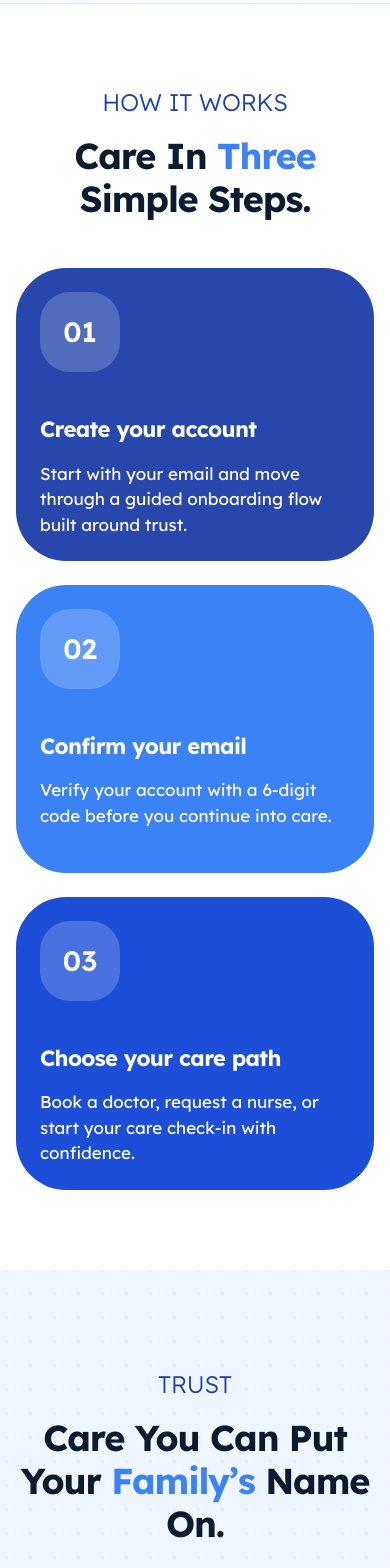
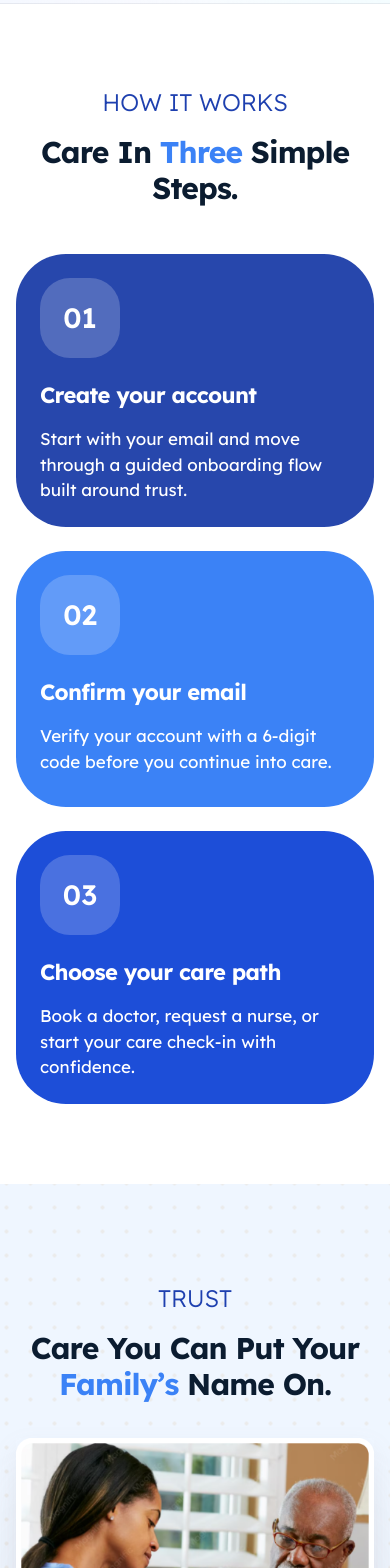
Before and after one commit to akordonald15-hue/telehealthapp-frontend, a Next.js app: page / in a window 390 px wide. Shown: the part 1820-3388 px from the top of the page. Built offline with nearby package versions, Linux system fonts and the light colour scheme.

Commit message:
fix(marketing): responsive fixes for section headings, technology pills, and trust cards

```diff
--- a/src/components/marketing/get-started-section.tsx
+++ b/src/components/marketing/get-started-section.tsx
@@ -38,7 +38,7 @@ export function GetStartedSection() {
           <div className="relative z-10">
             <h2
               id="get-started-heading"
-              className="whitespace-pre-line font-heading text-[clamp(2.25rem,4vw,3.8125rem)] font-bold leading-[1.2] tracking-normal text-white md:max-lg:text-[3.8125rem]"
+              className="whitespace-pre-line font-heading text-[clamp(1.875rem,4vw,3.8125rem)] font-bold leading-[1.2] tracking-normal text-white md:max-lg:text-[clamp(2.75rem,7.4vw,3.8125rem)] lg:text-[clamp(3.5625rem,4vw,3.8125rem)]"
             >
               {getStartedCta.heading}
             </h2>
@@ -89,7 +89,7 @@ export function GetStartedSection() {
             width={1745}
             height={917}
             sizes="100vw"
-            className="relative h-auto w-full object-cover md:absolute md:inset-0 md:h-full md:w-full md:max-lg:left-1/22 md:max-lg:top-1/2 md:max-lg:h-auto md:max-lg:w-[170%] md:max-lg:max-w-none md:max-lg:-translate-x-[45%] md:max-lg:-translate-y-1/2 md:max-lg:object-contain"
+            className="relative h-auto w-full object-cover md:absolute md:left-1/2 md:top-1/2 md:w-[170%] md:max-w-none md:-translate-x-1/2 md:-translate-y-1/2 md:object-contain"
           />
         </div>
       </div>
--- a/src/components/marketing/how-it-works-section.tsx
+++ b/src/components/marketing/how-it-works-section.tsx
@@ -37,7 +37,7 @@ export function HowItWorksSection() {
           </p>
           <h2
             id="how-it-works-heading"
-            className="mx-auto max-w-[42.5rem] font-heading text-[clamp(2.25rem,4vw,3.4375rem)] font-bold leading-[1.2] tracking-normal text-ink"
+            className="mx-auto max-w-[42.5rem] font-heading text-[clamp(1.875rem,4vw,3.4375rem)] font-bold leading-[1.2] tracking-normal text-ink md:max-lg:text-[clamp(2.75rem,7.4vw,3.4375rem)] lg:text-[3.4375rem]"
           >
             Care In <span className="text-accent-strong">Three</span> Simple Steps.
           </h2>
@@ -48,7 +48,7 @@ export function HowItWorksSection() {
             {howItWorksSteps.map((step, idx) => (
               <li
                 key={step.num}
-                className={`relative overflow-hidden rounded-[3.125rem] ${step.fill} min-h-[clamp(18rem,48vw,26rem)] md:aspect-[774/739] ${step.num === "03" ? "lg:col-span-2 lg:aspect-[1415/739]" : ""}`}
+                className={`relative overflow-hidden rounded-[3.125rem] ${step.fill} min-h-[16rem] md:aspect-[774/739] ${step.num === "03" ? "lg:col-span-2 lg:aspect-[1415/739]" : "lg:aspect-[694/739]"}`}
               >
                 <div className="pointer-events-none absolute inset-0 z-0 hidden md:block">
                   <Image
@@ -80,9 +80,9 @@ export function HowItWorksSection() {
                     </>
                   )}
                 </div>
-                <div className="relative z-10 flex flex-col gap-[2.75rem] p-6 sm:p-8 lg:p-[2.75rem] lg:pt-[5.0625rem]">
-                  <span className="grid h-20 w-20 place-items-center rounded-[1.875rem] bg-white/20 text-white lg:h-[6.25rem] lg:w-[6.25rem] lg:rounded-[2.5rem]">
-                    <span className="text-[1.75rem] font-semibold leading-none lg:text-[2.1875rem]">
+                <div className="relative z-10 flex flex-col gap-6 p-6 sm:p-8 lg:gap-[2.75rem] lg:p-[2.75rem] lg:pt-[5.0625rem]">
+                  <span className="grid h-20 w-20 place-items-center rounded-[1.875rem] bg-white/20 text-white md:h-[6.25rem] md:w-[6.25rem] md:rounded-[2.5rem] lg:h-[6.25rem] lg:w-[6.25rem] lg:rounded-[2.5rem]">
+                    <span className="text-[1.75rem] font-semibold leading-none md:text-[2.1875rem] lg:text-[2.1875rem]">
                       {step.num}
                   </span>
                   </span>
--- a/src/components/marketing/technology-section.tsx
+++ b/src/components/marketing/technology-section.tsx
@@ -12,7 +12,7 @@ const pillWidths = ["lg:w-[35.75rem]", "lg:w-[49.375rem]", "lg:w-[42rem]", "lg:w
 
 const pillOffsetsMd = ["md:ml-0", "md:ml-[0.125rem]", "md:ml-[0.125rem]", "md:ml-[-0.75rem]"];
 
-const pillWidthsMd = ["md:w-[35.75rem]", "md:w-[49.375rem]", "md:w-[42rem]", "md:w-[50.4375rem]"];
+
 
 export function TechnologySection() {
   return (
@@ -48,7 +48,7 @@ export function TechnologySection() {
           <div className="relative z-10">
             <h2
               id="technology-heading"
-              className="font-heading text-[clamp(2.25rem,4vw,3.8125rem)] font-bold leading-[1.2] tracking-normal text-white md:max-lg:text-[3.8125rem]"
+              className="font-heading text-[clamp(1.875rem,4vw,3.8125rem)] font-bold leading-[1.2] tracking-normal text-white md:max-lg:text-[clamp(2.75rem,7.4vw,3.8125rem)] lg:text-[clamp(3.5625rem,4vw,3.8125rem)]"
             >
               Technology-Enabled Care, Not a Phone Book of Contacts.
             </h2>
@@ -61,12 +61,12 @@ export function TechnologySection() {
               {technologySteps.map((step, index) => (
                 <li
                   key={step.num}
-                  className={`flex w-fit items-center gap-4 rounded-full bg-primary-halo-strong/20 py-2 pl-[1.125rem] pr-[1.125rem] md:gap-[1.5625rem] md:py-[0.625rem] md:pl-[1.4375rem] md:pr-[1.4375rem] lg:gap-[1.5625rem] lg:py-[0.625rem] lg:pl-[1.4375rem] lg:pr-[1.4375rem] ${pillOffsetsMd[index]} ${pillWidthsMd[index]} ${pillOffsets[index]} ${pillWidths[index]}`}
+                  className={`flex w-full max-w-full items-center gap-4 rounded-full bg-primary-halo-strong/20 py-2 pl-[1.125rem] pr-[1.125rem] md:w-fit lg:max-w-none md:gap-[1.5625rem] md:py-[0.625rem] md:pl-[1.4375rem] md:pr-[1.4375rem] lg:gap-[1.5625rem] lg:py-[0.625rem] lg:pl-[1.4375rem] lg:pr-[1.4375rem] ${pillOffsetsMd[index]} ${pillOffsets[index]} ${pillWidths[index]}`}
                 >
                   <span className="grid h-14 w-14 shrink-0 place-items-center rounded-full bg-white/20 text-[1.5rem] font-semibold leading-none text-white md:h-[4.375rem] md:w-[4.375rem] md:rounded-[2.5rem] md:text-[1.875rem] lg:h-[4.375rem] lg:w-[4.375rem] lg:rounded-[2.5rem] lg:text-[1.875rem]">
                     {step.num}
                   </span>
-                  <span className="whitespace-nowrap text-[1.25rem] font-medium leading-[1.5] tracking-normal text-white md:text-[1.5625rem] lg:text-[1.5625rem]">
+                  <span className="whitespace-normal text-[1.25rem] font-medium leading-[1.5] tracking-normal text-white md:whitespace-nowrap md:text-[clamp(1.25rem,calc((100vw-229px)/26.64),1.5625rem)] lg:whitespace-nowrap lg:text-[1.5625rem]">
                     {step.title}
                   </span>
                 </li>
--- a/src/components/marketing/trust-section.tsx
+++ b/src/components/marketing/trust-section.tsx
@@ -29,7 +29,7 @@ export function TrustSection() {
           </p>
           <h2
             id="trust-heading"
-            className="mx-auto max-w-[46.9375rem] font-heading text-[clamp(2.25rem,4vw,3.8125rem)] font-bold leading-[1.2] tracking-normal text-ink md:max-lg:text-[3.8125rem]"
+            className="mx-auto max-w-[46.9375rem] font-heading text-[clamp(1.875rem,4vw,3.8125rem)] font-bold leading-[1.2] tracking-normal text-ink md:max-lg:text-[clamp(2.75rem,7.4vw,3.8125rem)] lg:text-[clamp(3.5625rem,4vw,3.8125rem)]"
           >
             Care You Can Put Your{" "}
             <span className="text-accent-strong">Family&rsquo;s</span> Name On.
@@ -65,9 +65,9 @@ export function TrustSection() {
               return (
                 <li
                   key={card.title}
-                  className={`flex items-center gap-6 rounded-[2.8125rem] bg-surface p-6 shadow-[var(--shadow-trust-card)] sm:p-8 md:min-h-[14.4375rem] md:w-[93%] md:gap-[2.8125rem] md:px-[2.5rem] md:py-0 md:max-lg:rounded-[3.125rem] lg:min-h-[13.0625rem] lg:w-[85%] lg:gap-[2.5625rem] lg:p-[2.625rem] ${cardOffsets[index]}`}
+                  className={`flex items-center gap-6 rounded-[2.8125rem] bg-surface p-6 shadow-[var(--shadow-trust-card)] sm:p-8 md:min-h-[14.4375rem] md:w-[92%] md:gap-[2.8125rem] md:px-[2.5rem] md:py-0 md:max-lg:rounded-[3.125rem] lg:min-h-[13.0625rem] lg:w-[85%] lg:gap-[2.5625rem] lg:p-[2.625rem] ${cardOffsets[index]}`}
                 >
-                  <span className="relative grid h-[72px] w-[72px] shrink-0 place-items-center rounded-full bg-primary-halo/50 sm:h-[96px] sm:w-[96px] md:h-[8.6875rem] md:w-[8.6875rem] lg:h-[126px] lg:w-[126px]">
+                  <span className="relative grid h-[72px] w-[72px] shrink-0 place-items-center rounded-full bg-primary-halo/50 md:h-[8.6875rem] md:w-[8.6875rem] lg:h-[126px] lg:w-[126px]">
                     <span className="absolute h-[69.8%] w-[69.8%] rounded-full bg-primary" />
                     <Icon className="relative h-[36%] w-[36%] text-white" />
                   </span>
```
